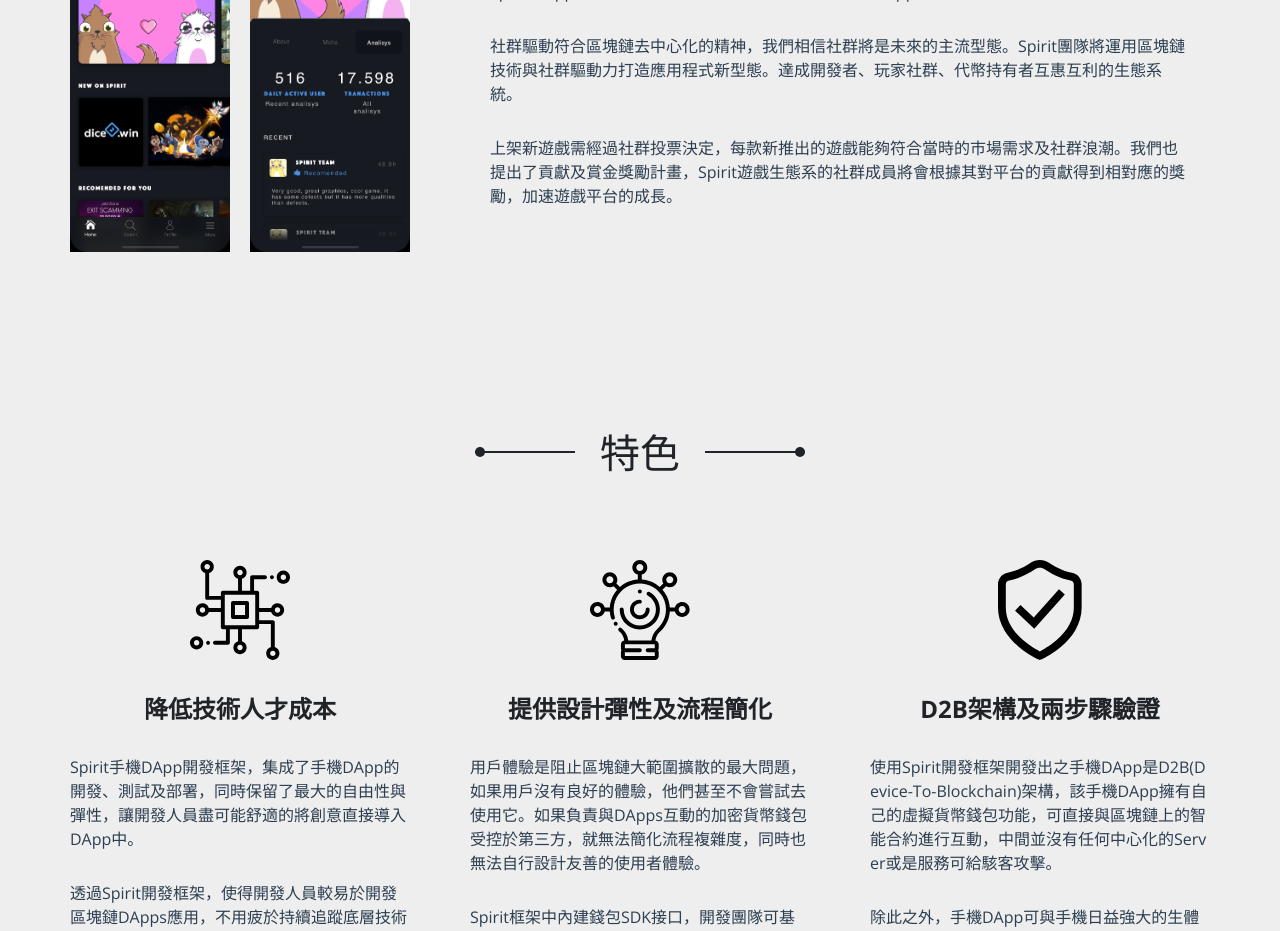
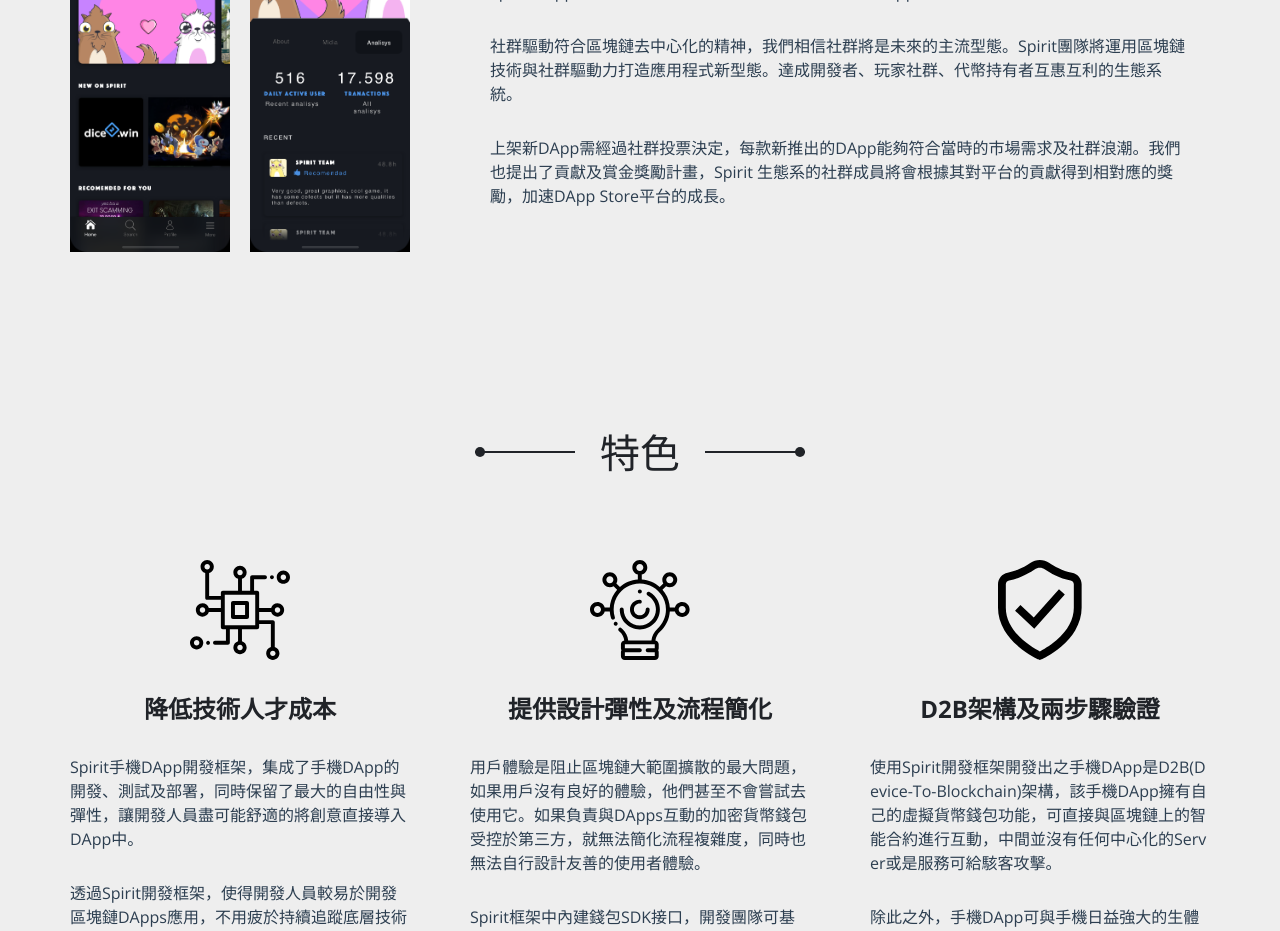
Before and after one commit to YogaPan/vue-landing-page, a Vue app: page / in a window 1280 px wide. Shown: the part 2200-3131 px from the top of the page. Built offline with nearby package versions, Linux system fonts and the light colour scheme.

Commit message:
修正文字不應出現遊戲字眼

```diff
--- a/src/language.js
+++ b/src/language.js
@@ -144,7 +144,7 @@
       'title-3': 'Spirit DApp Store',
       'content-3-1': 'Spirit DApp Store，是一個全新的去由社群驅動的手機DApp應用程式商店。',
       'content-3-2': '社群驅動符合區塊鏈去中心化的精神，我們相信社群將是未來的主流型態。Spirit團隊將運用區塊鏈技術與社群驅動力打造應用程式新型態。達成開發者、玩家社群、代幣持有者互惠互利的生態系統。',
-      'content-3-3': '上架新遊戲需經過社群投票決定，每款新推出的遊戲能夠符合當時的市場需求及社群浪潮。我們也提出了貢獻及賞金獎勵計畫，Spirit遊戲生態系的社群成員將會根據其對平台的貢獻得到相對應的獎勵，加速遊戲平台的成長。',
+      'content-3-3': '上架新DApp需經過社群投票決定，每款新推出的DApp能夠符合當時的市場需求及社群浪潮。我們也提出了貢獻及賞金獎勵計畫，Spirit 生態系的社群成員將會根據其對平台的貢獻得到相對應的獎勵，加速DApp Store平台的成長。',
     },
     detail: {
       'title': '特色',
```
Also changed, not shown: 1 other file (tests, documents, lock files or other folders).
